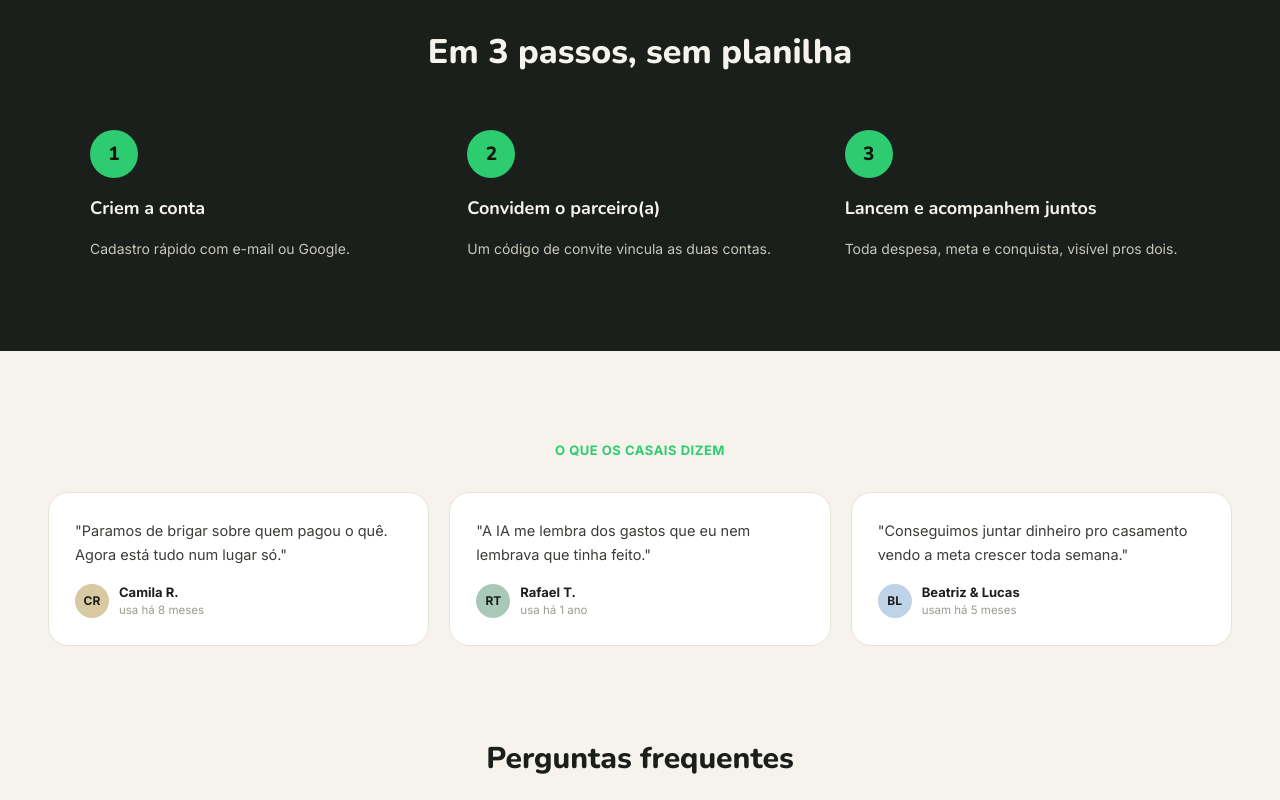
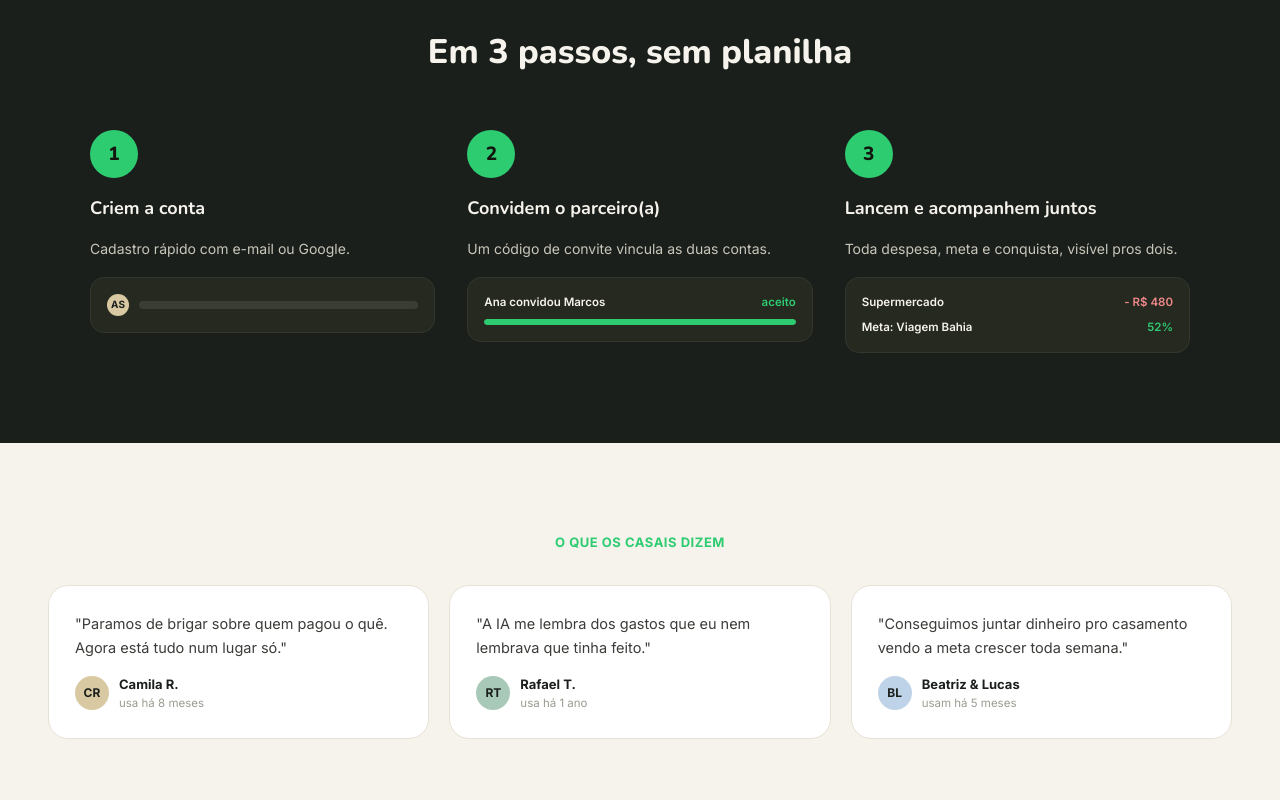
Before and after one commit to olavo69/nosso-bolso, a React (Vite) app: page / in a window 1280 px wide. Shown: the part 1380-2180 px from the top of the page. Built offline with nearby package versions, Linux system fonts and the light colour scheme; no server answers.

Commit message:
Restore step preview mocks in landing "how it works" section
Lost during the HTML-to-React conversion: the small dark preview boxes
under each of the 3 steps (signup avatar, invite acceptance progress,
transaction/goal lines).

```diff
--- a/src/pages/Landing.tsx
+++ b/src/pages/Landing.tsx
@@ -285,6 +285,42 @@ export function Landing() {
                 </div>
                 <h3 className="m-0 font-heading text-lg font-bold text-bg">{s.title}</h3>
                 <p className="m-0 text-sm leading-relaxed text-sidebar-text-inactive">{s.desc}</p>
+
+                {s.number === 1 && (
+                  <div className="flex flex-col gap-2 rounded-[14px] border border-sidebar-card-border bg-sidebar-card p-4">
+                    <div className="flex items-center gap-2.5">
+                      <div className="flex h-[22px] w-[22px] items-center justify-center rounded-full bg-[#D9C9A3] text-[10px] font-bold text-text">
+                        AS
+                      </div>
+                      <div className="h-2 flex-1 rounded bg-[#3A3D34]" />
+                    </div>
+                  </div>
+                )}
+
+                {s.number === 2 && (
+                  <div className="flex flex-col gap-2 rounded-[14px] border border-sidebar-card-border bg-sidebar-card p-4">
+                    <div className="flex justify-between text-[11.5px] font-semibold text-bg">
+                      <span>Ana convidou Marcos</span>
+                      <span className="text-accent">aceito</span>
+                    </div>
+                    <div className="h-1.5 overflow-hidden rounded-pill bg-[#3A3D34]">
+                      <div className="h-full w-full rounded-pill bg-accent" />
+                    </div>
+                  </div>
+                )}
+
+                {s.number === 3 && (
+                  <div className="flex flex-col gap-2 rounded-[14px] border border-sidebar-card-border bg-sidebar-card p-4">
+                    <div className="flex justify-between text-[11.5px] font-semibold text-bg">
+                      <span>Supermercado</span>
+                      <span className="text-[#E88]">- R$ 480</span>
+                    </div>
+                    <div className="flex justify-between text-[11.5px] font-semibold text-bg">
+                      <span>Meta: Viagem Bahia</span>
+                      <span className="text-accent">52%</span>
+                    </div>
+                  </div>
+                )}
               </div>
             ))}
           </div>
```
